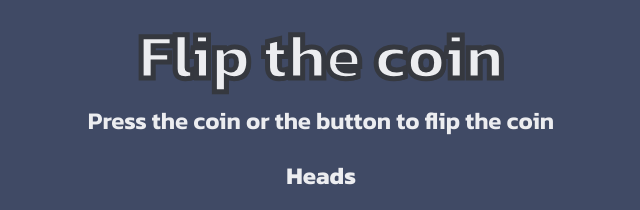
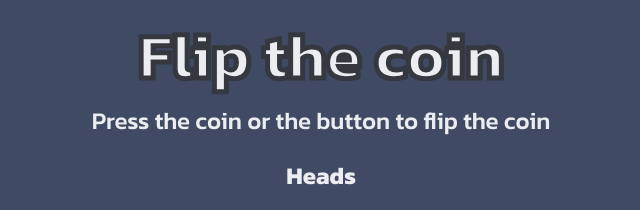
Before and after one commit to alissa-17/flipTheCoinGame, a plain HTML site: page index.html in a window 1280 px wide. Shown: the top 210 px of the page, 319-959 px from the left. Drawn offline with Linux system fonts and the light colour scheme.

Commit message:
changed font-weight of .subheader

```diff
--- a/css/main.css
+++ b/css/main.css
@@ -29,8 +29,12 @@ html {
 }
 
 .subheader {
-  font-weight: 600;
+  font-weight: 500;
   margin: 0;
+}
+
+h2 {
+
 }
 
 .random {
```
